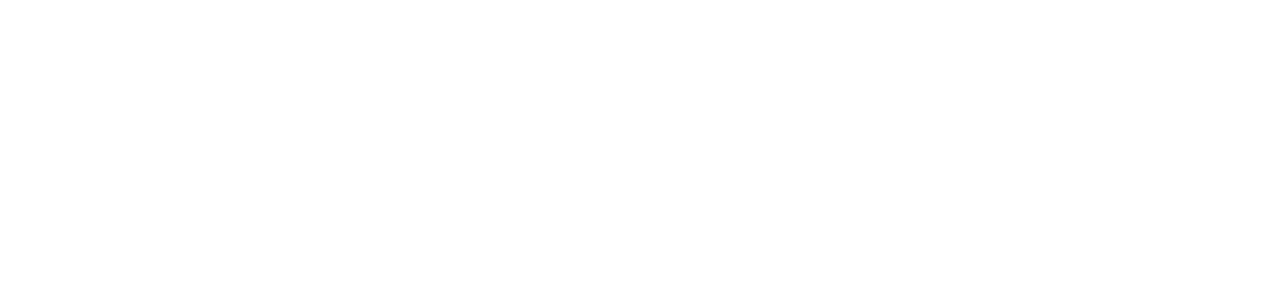
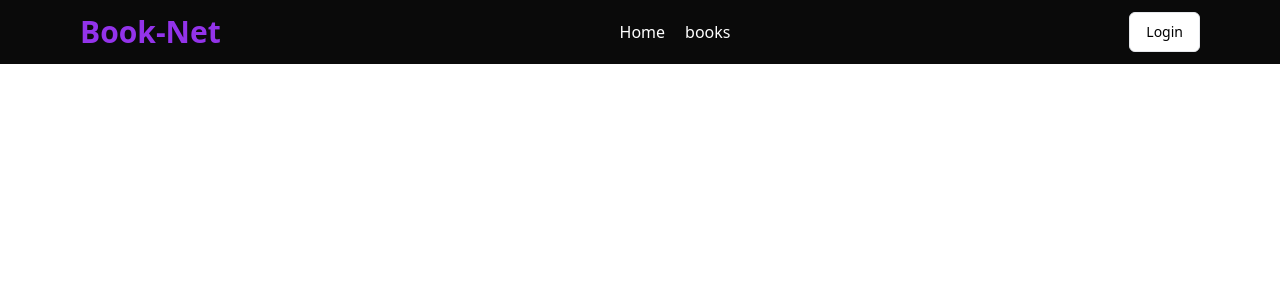
Before and after one commit to Arman-Kabir/booknet-frontend, a React (Vite) app: page / in a window 1280 px wide. Shown: the top 300 px of the page. Built offline with nearby package versions, Linux system fonts and the light colour scheme.

Commit message:
Navbar done

```diff
--- a/package.json
+++ b/package.json
@@ -13,6 +13,7 @@
     "@radix-ui/react-dropdown-menu": "^2.0.5",
     "@radix-ui/react-menubar": "^1.0.3",
     "@radix-ui/react-navigation-menu": "^1.1.3",
+    "@radix-ui/react-slot": "^1.0.2",
     "class-variance-authority": "^0.7.0",
     "clsx": "^2.0.0",
     "lucide-react": "^0.261.0",
--- /dev/null
+++ b/src/components/ui/button.tsx
@@ -0,0 +1,56 @@
+import * as React from "react"
+import { Slot } from "@radix-ui/react-slot"
+import { cva, type VariantProps } from "class-variance-authority"
+
+import { cn } from "@/lib/utils"
+
+const buttonVariants = cva(
+  "inline-flex items-center justify-center rounded-md text-sm font-medium ring-offset-background transition-colors focus-visible:outline-none focus-visible:ring-2 focus-visible:ring-ring focus-visible:ring-offset-2 disabled:pointer-events-none disabled:opacity-50",
+  {
+    variants: {
+      variant: {
+        default: "bg-primary text-primary-foreground hover:bg-primary/90",
+        destructive:
+          "bg-destructive text-destructive-foreground hover:bg-destructive/90",
+        outline:
+          "border border-input bg-background hover:bg-accent hover:text-accent-foreground",
+        secondary:
+          "bg-secondary text-secondary-foreground hover:bg-secondary/80",
+        ghost: "hover:bg-accent hover:text-accent-foreground",
+        link: "text-primary underline-offset-4 hover:underline",
+      },
+      size: {
+        default: "h-10 px-4 py-2",
+        sm: "h-9 rounded-md px-3",
+        lg: "h-11 rounded-md px-8",
+        icon: "h-10 w-10",
+      },
+    },
+    defaultVariants: {
+      variant: "default",
+      size: "default",
+    },
+  }
+)
+
+export interface ButtonProps
+  extends React.ButtonHTMLAttributes<HTMLButtonElement>,
+    VariantProps<typeof buttonVariants> {
+  asChild?: boolean
+}
+
+const Button = React.forwardRef<HTMLButtonElement, ButtonProps>(
+  ({ className, variant, size, asChild = false, ...props }, ref) => {
+    const Comp = asChild ? Slot : "button"
+    return (
+      <Comp
+        className={cn(buttonVariants({ variant, size, className }))}
+        ref={ref}
+        {...props}
+      />
+    )
+  }
+)
+Button.displayName = "Button"
+
+export { Button, buttonVariants }
--- a/src/layouts/MainLayout.tsx
+++ b/src/layouts/MainLayout.tsx
@@ -1,4 +1,3 @@
-import React from 'react'
 import Navbar from './Navbar'
 
 export default function MainLayout() {
--- a/src/layouts/Navbar.tsx
+++ b/src/layouts/Navbar.tsx
@@ -1,9 +1,21 @@
+import { Button } from "@/components/ui/button";
+import { Link } from 'react-router-dom';
 
 export default function Navbar() {
     return (
-        <div className="w-full">
-
+        <div className="w-full px-20 bg-neutral-950 text-white h-16 flex justify-between">
+            <div className="flex items-center">
+                <h1 className="font-bold text-3xl text-purple-600 ">Book-Net</h1>
+            </div>
+            <div className="flex items-center	">
+                <ul className="flex">
+                    <li className="pr-5"> <Link to='/'>Home</Link> </li>
+                    <li> <Link to='/books'>books</Link> </li>
+                </ul>
+            </div>
+            <div className="flex items-center	">
+                <Button variant="outline" className="text-black">Login</Button>
+            </div>
         </div>
-
     )
 }
```
Also changed, not shown: 1 other file (tests, documents, lock files or other folders).
